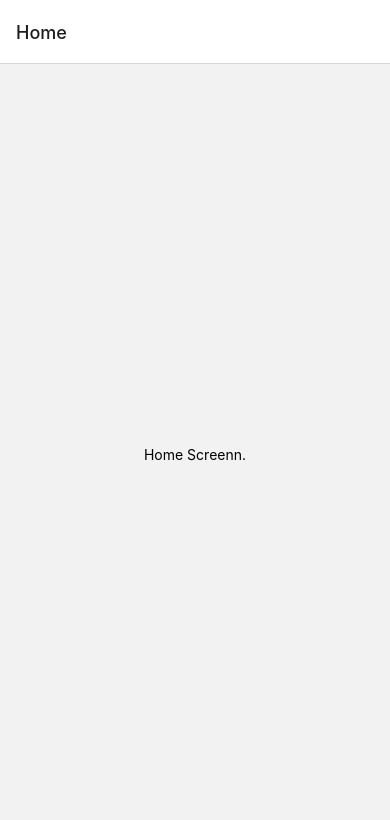
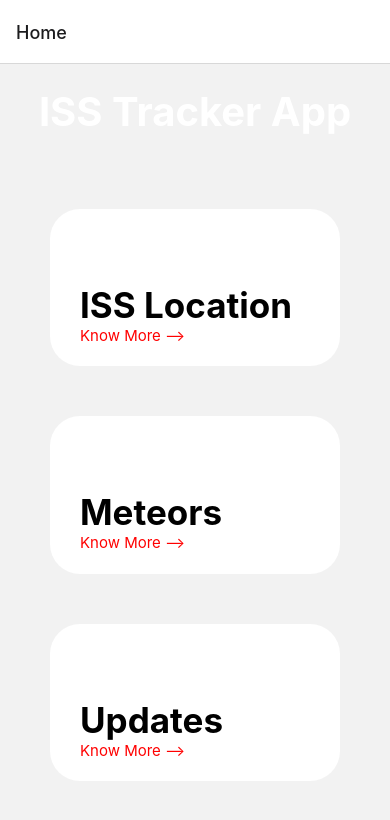
Before and after one commit to adilsheeth/ISS-App, a React Native app: screen /Home in a window 390 px wide. Shown: the top 820 px of the page. Built offline with nearby package versions, Linux system fonts and the light colour scheme.

Commit message:
Added title and buttons to home screen

```diff
--- a/screens/Home.js
+++ b/screens/Home.js
@@ -1,18 +1,70 @@
 import * as React from "react";
-import { Text, View } from "react-native";
+import { Text, View, SafeAreaView, Platform, StatusBar, TouchableOpacity } from "react-native";
 
 export default class Home extends React.Component {
     render() {
         return (
-            <View style={{
-                flex: 1,
-                justifyContent: "center",
-                alignItems: "center",
-            }}>
-                <Text>
-                    Home Screenn.
-                </Text>
+            <View style={styles.container}>
+                <SafeAreaView style={styles.droidSafeArea} />
+                <View style={styles.titleBar}>
+                    <Text style={styles.titleText}>
+                        ISS Tracker App
+                    </Text>
+                </View>
+                <TouchableOpacity style={styles.routeCard}>
+                    <Text style={styles.routeText}>ISS Location</Text>
+                    <Text style={styles.knowMore}>{"Know More -->" }</Text>
+                </TouchableOpacity>
+
+                <TouchableOpacity style={styles.routeCard}>
+                    <Text style={styles.routeText}>Meteors</Text>
+                    <Text style={styles.knowMore}>{"Know More -->" }</Text>
+                </TouchableOpacity>
+
+                <TouchableOpacity style={styles.routeCard}>
+                    <Text style={styles.routeText}>Updates</Text>
+                    <Text style={styles.knowMore}>{"Know More -->" }</Text>
+                </TouchableOpacity>
             </View>
         );
     }
 }
+
+const styles = {
+    container: {
+        flex: 1
+    },
+    titleText: {
+        fontSize: 40,
+        fontWeight: "bold",
+        color: "white",
+    },
+    droidSafeArea: {
+        marginTop: Platform.OS == "android" ? StatusBar.currentHeight : 0,
+    },
+    titleBar: {
+        flex: 0.15,
+        justifyContent: "center",
+        alignItems: "center",
+    },
+    routeCard: {
+        flex: 0.25,
+        marginLeft: 50,
+        marginRight: 50,
+        marginTop: 50,
+        borderRadius: 30,
+        backgroundColor: "white",
+    },
+    routeText: {
+        fontSize: 35,
+        fontWeight: "bold",
+        color: "black",
+        marginTop: 75,
+        paddingLeft: 30,
+    },
+    knowMore: {
+        paddingLeft: 30,
+        color: "red",
+        fontSize: 15,
+    },
+}
```
